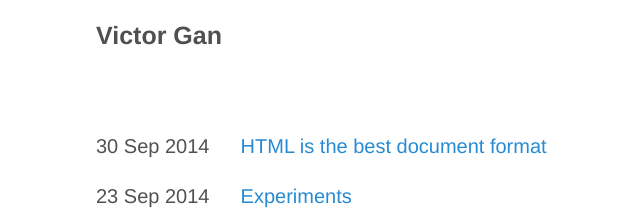
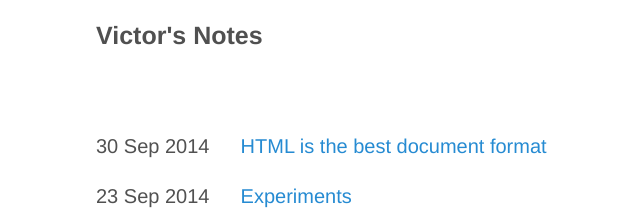
Before and after one commit to victorgan/victorgan.github.io, a Jekyll site: the page built from index.md, in a window 1280 px wide. Shown: the top 216 px of the page, without its empty margins (184-824 px from the left). Built offline with Jekyll 4.4.1, drawn with Linux system fonts in a browser that asks for light colours; nearby versions of some CDN libraries; library files that are not in the unit come from our copies.

Commit message:
changed title

```diff
--- a/_config.yml
+++ b/_config.yml
@@ -6,9 +6,9 @@ pygments:         true
 permalink:        none
 
 # Setup
-title:            Victor Gan
+title:            Victor's Notes
 tagline:          Website
-url:              http://victorgan.github.io
+url:              http://vgan.ca
 paginate:         1
 baseurl:          /
 author:
```
